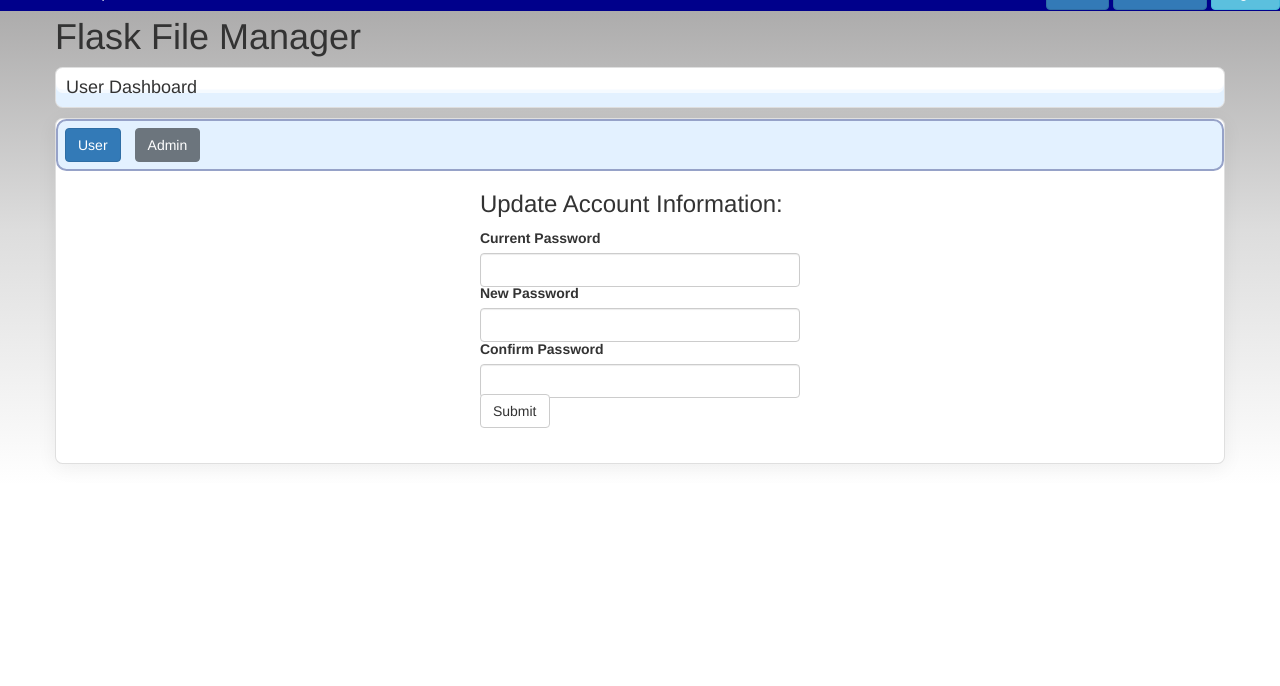
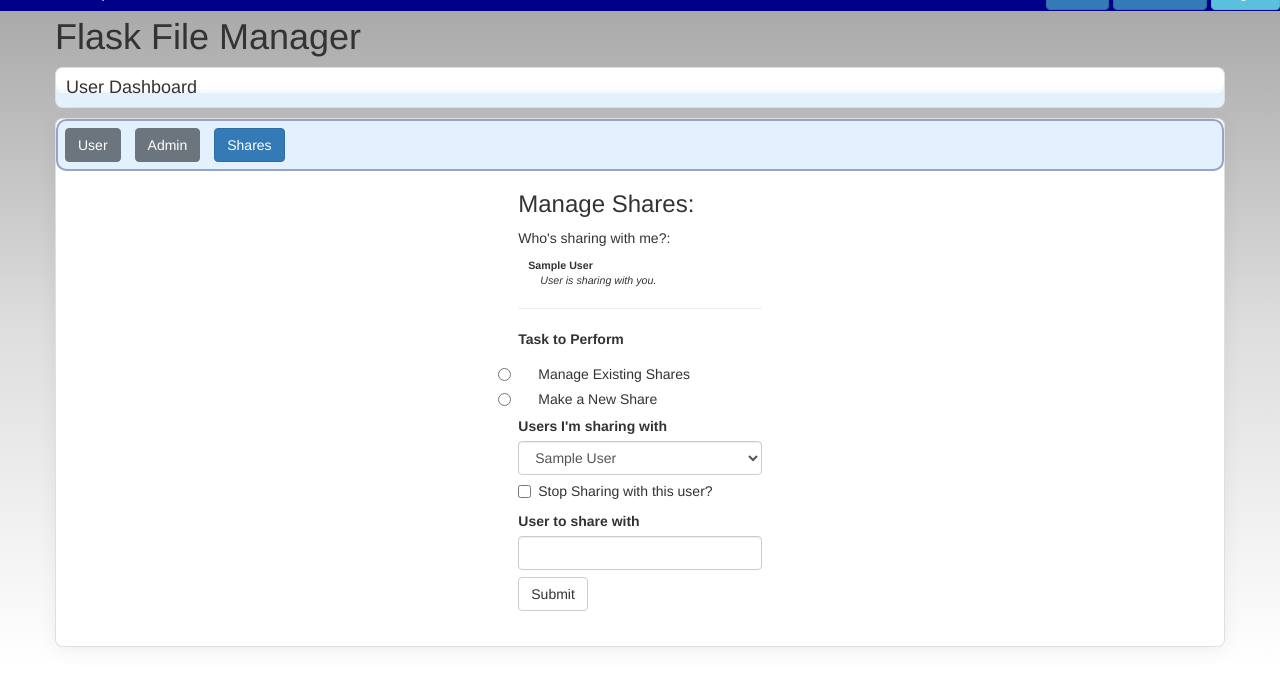
Before and after one commit to m-flak/flfm, a Flask app: page /accounts/dashboard/shares in a window 1280 px wide. Shown: the part 24-710 px from the top of the page. Run offline with Flask 2, Linux system fonts and the light colour scheme; a user stored in the database is signed in; tables that the repository leaves empty hold one stand-in row (values such as "Sample post"); some libraries are stand-ins or nearby versions.

Commit message:
Private sharing between registered accounts implemented.

```diff
--- a/flfm/accounts/forms.py
+++ b/flfm/accounts/forms.py
@@ -1,10 +1,21 @@
 from flask_wtf import FlaskForm
 from wtforms import (
     StringField, PasswordField, SubmitField, HiddenField, BooleanField,
-    FieldList, FormField
+    FieldList, FormField, SelectField, RadioField
 )
 import wtforms
-from wtforms.validators import DataRequired, Regexp, ValidationError, EqualTo
+from wtforms.validators import (
+    DataRequired, Regexp, ValidationError, EqualTo, InputRequired, Optional
+)
+
+# Make sure the 'User to share with' field isn't blank if necessary
+def check_only_for_new(form, field):
+    do_what = {choice[1]: choice[2] for choice in form.what_to_do.iter_choices()}
+    # compare via the choice's label
+    label = 'Make a New Share'
+    if do_what[label]:
+        if not field.data:
+            raise ValidationError("You must input a user name!")
 
 class NegativeRegexp(Regexp):
     def __call__(self, form, field, message=None):
@@ -48,3 +59,15 @@ class UpdatePasswordForm(FlaskForm):
 class ManageAccountsForm(FlaskForm):
     manage_us = FieldList(FormField(RegisteredUser))
     submit = SubmitField("Commit Changes")
+
+class MySharesForm(FlaskForm):
+    what_to_do = RadioField("Task to Perform", validators=[InputRequired()],
+                            choices=[('manage', "Manage Existing Shares"),
+                                     ('new', "Make a New Share")])
+    sharing_to = SelectField("Users I'm sharing with", validators=[Optional()],
+                             coerce=int)
+    stop_sharing_to = BooleanField("Stop Sharing with this user?",
+                                   false_values=(False, 'false', 0, '0'))
+    new_share_with = StringField("User to share with",
+                                 validators=[check_only_for_new])
+    submit = SubmitField()
--- a/flfm/accounts/routes.py
+++ b/flfm/accounts/routes.py
@@ -7,7 +7,8 @@ from flfm.misc import get_banner_string
 # i hate how flask-sqlalchemy forces me to do this >:(
 import flfm as f
 from .forms import (
-    LoginForm, RegisterForm, UpdatePasswordForm, ManageAccountsForm
+    LoginForm, RegisterForm, UpdatePasswordForm, ManageAccountsForm,
+    MySharesForm
 )
 
 accounts = Blueprint('accounts', __name__, template_folder='templates')
@@ -84,10 +85,11 @@ def dashboard(dash_tab):
 
     _dash_tab = dash_tab
     # default to the `user` tab if fed a bogus tab name
-    if dash_tab not in ('admin', 'user'):
+    if dash_tab not in ('admin', 'user', 'shares'):
         _dash_tab = 'user'
 
     form = None
+    share_with_me = None
     if 'user' in _dash_tab:
         form = UpdatePasswordForm()
     elif 'admin' in _dash_tab:
@@ -98,40 +100,86 @@ def dashboard(dash_tab):
                 form.manage_us.append_entry(dict(user_name=account.name,
                                                  is_enabled=account.enabled,
                                                  is_admin=account.admin))
+    elif 'shares' in _dash_tab:
+        # Populate `share_with_me`
+        shares = f.models.Share.query.filter_by(shared_to_id=current_user.id)
+        if shares.count() > 0:
+            share_with_me = [s.owner.name for s in shares]
+
+        form = MySharesForm()
+        # GET shares for the form
+        form.sharing_to.choices = [(s.id, s.receiver.name) for s in f.models.Share.query.filter_by(owner_id=current_user.id)]
 
     if form and form.validate_on_submit():
         # Submit POST from the Users Tab
         if isinstance(form, UpdatePasswordForm):
-            if not current_user.check_password(form.current_password.data):
-                flash("Please enter your current password correctly...")
-            else:
-                current_user.set_password(form.new_password_again.data)
-                f.db.session.commit()
-                flash("Password successfully changed.")
+            submit_update_password(form)
         # Submit POST from the Admin Tab
-        if isinstance(form, ManageAccountsForm):
-            changes_made = False
-            for entry, acct in zip(form.manage_us.entries, f.models.User.query.all()):
-                assert entry.user_name.data == acct.name
-                changed = False
-                if entry.is_enabled.data != acct.enabled:
-                    acct.enabled = entry.is_enabled.data
-                    changed = True
-                if entry.is_admin.data != acct.admin:
-                    acct.enabled = entry.is_admin.data
-                    changed = True
-
-                changes_made = changes_made or changed
-                # Only call commit if there be changes. Arr!
-                if changed:
-                    f.db.session.commit()
-            if changes_made:
-                flash("Account(s) have been updated...")
-            else:
-                flash("No changes were made to account(s)...")
+        elif isinstance(form, ManageAccountsForm):
+            submit_manage_accounts(form)
+        elif isinstance(form, MySharesForm):
+            submit_my_shares(form)
 
         # POST return
         return redirect(url_for('accounts.dashboard', dash_tab=_dash_tab))
 
     # GET return
-    return render_template('dashboard.html', current_tab=_dash_tab, form=form)
+    return render_template('dashboard.html', current_tab=_dash_tab, form=form,
+                           share_with_me=share_with_me)
+
+#### FOR THE DASHBOARD ROUTE ####
+# Update Password
+def submit_update_password(form):
+    if not current_user.check_password(form.current_password.data):
+        flash("Please enter your current password correctly...")
+    else:
+        current_user.set_password(form.new_password_again.data)
+        f.db.session.commit()
+        flash("Password successfully changed.")
+
+# Manage Accounts
+def submit_manage_accounts(form):
+    changes_made = False
+    for entry, acct in zip(form.manage_us.entries, f.models.User.query.all()):
+        assert entry.user_name.data == acct.name
+        changed = False
+        if entry.is_enabled.data != acct.enabled:
+            acct.enabled = entry.is_enabled.data
+            changed = True
+        if entry.is_admin.data != acct.admin:
+            acct.enabled = entry.is_admin.data
+            changed = True
+
+        changes_made = changes_made or changed
+        # Only call commit if there be changes. Arr!
+        if changed:
+            f.db.session.commit()
+    if changes_made:
+        flash("Account(s) have been updated...")
+    else:
+        flash("No changes were made to account(s)...")
+
+# The Shares Form
+def submit_my_shares(form):
+    if 'manage' in form.what_to_do.data:
+        if form.stop_sharing_to.data is True:
+            stop = f.models.Share.query.filter_by(id=form.sharing_to.data).first()
+            if stop is not None:
+                f.db.session.delete(stop)
+                f.db.session.commit()
+            else:
+                flash("Unable to remove share.")
+        else:
+            flash("Nothing changed. Perhaps you meant to click 'Stop Sharing'?")
+    elif 'new' in form.what_to_do.data:
+        user = f.models.User.query.filter_by(name=form.new_share_with.data).first()
+
+        if user is not None:
+            new_share = f.models.Share(owner_id=current_user.id,
+                                       shared_to_id=user.id)
+            f.db.session.add(new_share)
+            f.db.session.commit()
+            flash("Success! You are now sharing your files with: {}!".\
+                  format(user.name))
+        else:
+            flash("Invalid user specified. Please try again.")
--- a/flfm/accounts/templates/dashboard.html
+++ b/flfm/accounts/templates/dashboard.html
@@ -23,7 +23,7 @@
 
 {% block location %}User Dashboard{% endblock %}
 
-{% set dash_tabs = ['user', 'admin'] %}
+{% set dash_tabs = ['user', 'admin', 'shares'] %}
 
 {% block contents -%}
 <div id="dashboard-page">
@@ -62,6 +62,26 @@
                 {%- endif %}
             </div>
         {%- endif %}
+        {% if current_tab == 'shares' -%}
+            <div class="dash-container f-grow-1">
+                <h3>Manage Shares:</h3>
+                <p>Who's sharing with me?:</p>
+                {% if share_with_me -%}
+                    <dl class="share-list">
+                        {% for whom in share_with_me -%}
+                        <dt>{{ whom }}</dt>
+                        <dd>User is sharing with you.</dd>
+                        {%- endfor %}
+                    </dl>
+                {%- else -%}
+                    <p class="share-nobody">Nobody.</p>
+                {%- endif %}
+                <hr/>
+                {% if form -%}
+                    {{ wtf.quick_form(form) }}
+                {%- endif %}
+            </div>
+        {%- endif %}
         <div class="col-xs-4 f-grow-2 right-float">
             <p>&nbsp;</p>
         </div>
--- a/flfm/models.py
+++ b/flfm/models.py
@@ -13,6 +13,12 @@ class User(UserMixin, f.db.Model):
     password = f.db.Column(f.db.String(255))
     admin = f.db.Column(f.db.Boolean)
     enabled = f.db.Column(f.db.Boolean)
+    shares_given = f.db.relationship('Share',
+                                     foreign_keys='Share.owner_id',
+                                     backref='owner', lazy='dynamic')
+    shares_received = f.db.relationship('Share',
+                                        foreign_keys='Share.shared_to_id',
+                                        backref='receiver', lazy='dynamic')
 
     # UserMixin override method
     @property
@@ -59,6 +65,16 @@ class User(UserMixin, f.db.Model):
     def change_password(self, new_password):
         return self.set_password(new_password)
 
+class Share(f.db.Model):
+    __tablename__ = 'shares'
+    id = f.db.Column(f.db.Integer, primary_key=True)
+    owner_id = f.db.Column(f.db.Integer, f.db.ForeignKey('users.id'))
+    shared_to_id = f.db.Column(f.db.Integer, f.db.ForeignKey('users.id'))
+
+    def __repr__(self):
+        return '<Share from \'{}\' to \'{}\''.format(self.owner_id,
+                                                     self.shared_to_id)
+
 @f.login.user_loader
 def load_user(id):
     return User.query.get(int(id))
--- a/flfm/shell/rules.py
+++ b/flfm/shell/rules.py
@@ -68,6 +68,11 @@ def needs_rules(needing_method):
                 users_rules = VirtualRules.make_virtual(the_rules)
                 users_rules.allowed(current_user.home_folder)
                 users_rules.allow_uploads(current_user.home_folder)
+                # Add shares
+                if current_user.shares_received.count() > 0:
+                    for share in current_user.shares_received.all():
+                        users_rules.allowed(share.owner.home_folder)
+
                 the_rules = users_rules
 
             g.fm_rules = the_rules
--- a/flfm/static/flfm_styles.css
+++ b/flfm/static/flfm_styles.css
@@ -313,3 +313,18 @@ th > label[for^='manage_us-'] {
     height: inherit;
     margin-bottom: -0.25em;
 }
+.dash-container input[name='submit'] {
+    margin-top: 1rem;
+}
+
+p.share-nobody {
+    font-weight: bold;
+}
+.share-list, p.share-nobody {
+    padding-left: 1rem;
+    font-size: 8pt;
+}
+.share-list dd {
+    padding-left: 1.2rem;
+    font-style: italic;
+}
```
Also changed, not shown: README.md.
